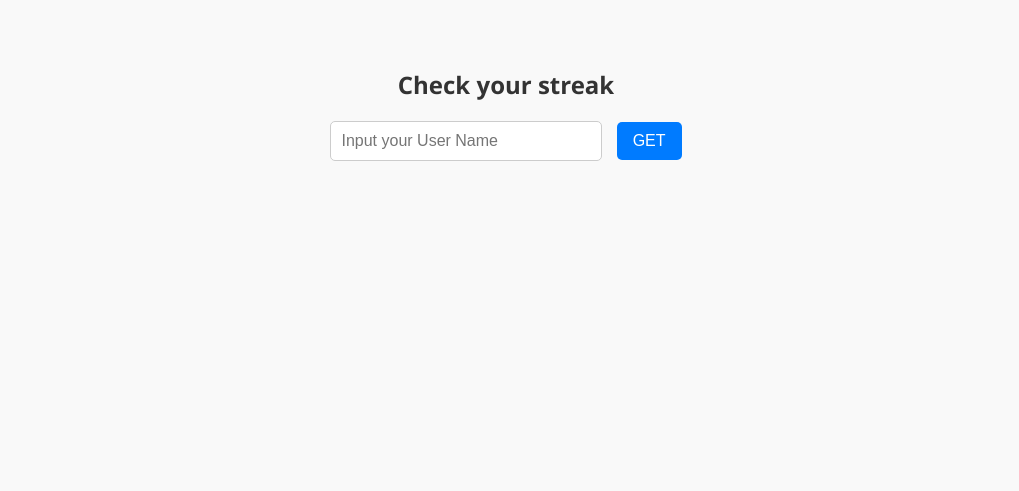
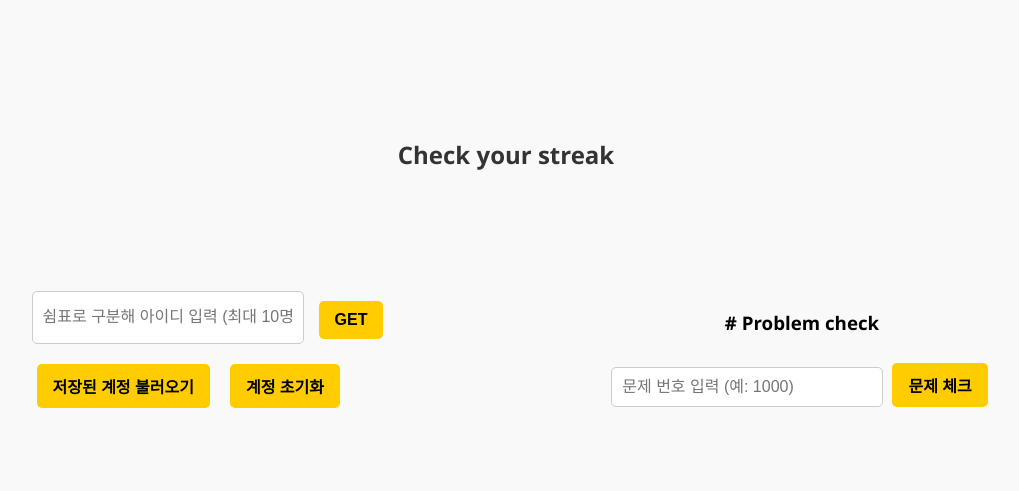
Before and after one commit to siris-Kang/Luxtrail-v1, a Python web app: template templates/index.html in a window 1280 px wide. Shown: the top 491 px of the page, without its empty margins (134-1153 px from the left). Run offline with Jinja, Linux system fonts and the light colour scheme; the template is opened without the code that fills it, so the values that code supplies are empty.

Commit message:
[Add] Problem check

```diff
--- a/static/script.js
+++ b/static/script.js
@@ -1,18 +1,122 @@
+// 자동 실행 제거
+window.onload = () => {
+    const saved = localStorage.getItem("usernames");
+    if (saved) {
+        document.querySelector(".usernameInput").value = saved;
+        // checkUsers(saved); 자동 실행 제거
+    }
+};
 
-async function checkUser() {
-    const username = document.querySelector(".usernameInput").value;
-    const resultDiv = document.querySelector(".result");
+function loadSaved() {
+    const saved = localStorage.getItem("usernames");
+    if (!saved) {
+        alert("저장된 계정이 없습니다!");
+        return;
+    }
+    document.querySelector(".usernameInput").value = saved;
+    checkUsers(saved);
+}
 
-    // fetch: JS(Front)에서 웹 API(Back)에 요청을 보내는 함수
-    const getResponse = await fetch(`http://localhost:8000/submissions/${username}`);
 
-    const data = await getResponse.json(); // JS 객체로 파싱
+// GET 버튼 누르면 저장도 같이
+async function checkUsers(inputText = null) {
+    const input = inputText || document.querySelector(".usernameInput").value;
+    const usernames = input.split(",").map(u => u.trim()).filter(u => u);
+    const container = document.querySelector(".result-container");
 
-    resultDiv.innerHTML = `
-    <p><strong>User:</strong> ${data.user}</p>
-    <img src="${data.profileImg}" width="100" alt="프로필"><br>
-    <p><strong>오늘 푼 문제 수:</strong> ${data.problems.length}개</p>
-    <p>${data.problems.length > 0 ? "오늘 문제 풀었어!" : "얼른 문제 푸세요!"}</p>
-    <p><strong>문제 목록:</strong> ${data.problems.join(", ")}</p>
-    `;
+    if (usernames.length === 0 || usernames.length > 10) {
+        alert("1명 이상, 최대 10명까지 입력해주세요!");
+        return;
+    }
+
+    // 저장
+    localStorage.setItem("usernames", input);
+
+    container.innerHTML = "";
+
+    for (const username of usernames) {
+        try {
+            const res = await fetch(`http://localhost:8000/submissions/${username}`);
+            const data = await res.json();
+
+            if (!data.profileImg) {
+                throw new Error(`유저 ${username}의 이미지가 없습니다.`);
+            }
+
+            const card = document.createElement("div");
+            card.className = "user-card";
+            card.innerHTML = `
+                <img src="${data.profileImg}" alt="프로필 이미지" />
+                <p><strong>${data.user}</strong></p>
+                <p>오늘 푼 문제 수: ${data.problems.length}개</p>
+                <p style="color: ${data.problems.length > 0 ? 'green' : 'red'};">
+                    ${data.problems.length > 0 ? "오늘 문제 풀었어!" : "얼른 문제 푸세요!"}
+                </p>
+                <p>${data.problems.join(", ")}</p>
+            `;
+            container.appendChild(card);
+        } catch (err) {
+            const errorCard = document.createElement("div");
+            errorCard.className = "user-card";
+            errorCard.innerHTML = `
+                <p><strong>${username}</strong></p>
+                <p style="color: red;">정보를 불러오지 못했어요.</p>
+            `;
+            container.appendChild(errorCard);
+        }
+    }
 }
+
+async function checkProblem() {
+    const problemId = document.querySelector(".problemInput").value.trim();
+    const saved = localStorage.getItem("usernames");
+    const resultDiv = document.querySelector(".problem-result");
+
+    if (!saved || !problemId) {
+        alert("계정과 문제 번호를 입력해주세요!");
+        return;
+    }
+
+    const users = saved;
+    resultDiv.innerHTML = "";
+
+    try {
+        const res = await fetch(`http://localhost:8000/problem_check/${problemId}?users=${users}`);
+        const data = await res.json();
+
+        // 제목 카드
+        const title = document.createElement("div");
+        title.innerHTML = `<h3>문제 ${data.problem}번</h3>`;
+        title.style.width = "100%";
+        title.style.textAlign = "center";
+        resultDiv.appendChild(title);
+
+        for (const item of data.results) {
+            const card = document.createElement("div");
+            card.className = "problem-card";
+            const emoji = item.solved ? "✅" : "❌";
+            const msg = item.solved ? "풀었음" : "안 풀었음";
+            const reaction = item.solved
+                ? `<p style="color: green;">멋져요!!</p>`
+                : `<p style="color: red;">얼른 문제 푸세요!</p>`;
+
+            card.innerHTML = `
+                <p><strong>${item.user}</strong></p>
+                <p style="font-size: 20px;">${emoji} ${msg}</p>
+                ${reaction}
+            `;
+            resultDiv.appendChild(card);
+        }
+
+
+    } catch (err) {
+        resultDiv.innerHTML = "<p style='color:red;'>오류 발생: " + err.message + "</p>";
+    }
+}
+
+
+function clearSaved() {
+    localStorage.removeItem("usernames");
+    document.querySelector(".usernameInput").value = "";
+    document.querySelector(".result-container").innerHTML = "";
+}
--- a/static/style.css
+++ b/static/style.css
@@ -5,10 +5,33 @@ body {
   background-color: #f9f9f9;
 }
 
+.page-wrapper {
+  max-width: 1300px;
+  margin: auto;
+  padding: 20px;
+}
+
 .page-title {
   font-size: 24px;
   margin-bottom: 20px;
   color: #333;
+
+  padding-top: 50px;
+  padding-bottom: 100px;
+}
+
+.page-info {
+  display: flex;
+  justify-content: space-between;
+  gap: 40px;
+  align-items: flex-start;
+}
+
+.left-column, .right-column {
+  display: flex;
+  flex-direction: column;
+  align-items: center;
+  flex: 1;
 }
 
 .usernameInput {
@@ -22,22 +45,54 @@ body {
 button {
   padding: 10px 16px;
   font-size: 16px;
-  margin-left: 10px;
+  margin: 5px;
   cursor: pointer;
-  background-color: #007bff;
-  color: white;
+  background-color: #ffcc00;  /* 진한 노란색 */
+  color: black;
   border: none;
+  border-radius: 5px;
+  font-weight: bold;
+}
+
+button:hover {
+  background-color: #e6b800;
+}
+
+.user-controls {
+  display: flex;
+  flex-direction: column;
+  align-items: flex-start;
+  gap: 10px; /* 간격 */
+}
+
+.user-input-box {
+  display: flex;
+  flex-wrap: wrap;
+  gap: 10px;
+}
+
+.user-past-info-box {
+  display: flex;
+  flex-direction: row;
+  gap: 10px;
+}
+
+.problem-check {
+  margin-bottom: 30px;
+}
+
+.problemInput {
+  padding: 10px;
+  font-size: 16px;
+  width: 250px;
+  border: 1px solid #ccc;
   border-radius: 5px;
 }
 
-button:hover {
-  background-color: #0056b3;
-}
-
-.result {
-  margin-top: 30px;
-  font-size: 16px;
-  color: #222;
+.user-controls button,
+.problem-check button {
+  margin-left: 5px;
+  margin-top: 10px;
 }
 
 .profile-img {
@@ -56,3 +111,50 @@ button:hover {
   font-weight: bold;
   color: green;
 }
+
+.user-card {
+  background-color: white;
+  border: 1px solid #ddd;
+  border-radius: 12px;
+  padding: 20px;
+  width: 200px;
+  box-shadow: 0 0 5px rgba(0, 0, 0, 0.1);
+  text-align: center;
+}
+
+.user-card img {
+  width: 80px;
+  height: 80px;
+  object-fit: cover;
+  border-radius: 50%;
+  margin-bottom: 10px;
+}
+
+.problem-card {
+  background-color: white;
+  border: 1px solid #ddd;
+  border-radius: 12px;
+  padding: 20px;
+  width: 200px;
+  box-shadow: 0 0 5px rgba(0, 0, 0, 0.1);
+  text-align: center;
+  font-size: 15px;
+  font-family: 'Segoe UI', sans-serif;
+}
+
+.problem-card img {
+  width: 80px;
+  height: 80px;
+  object-fit: cover;
+  border-radius: 50%;
+  margin-bottom: 10px;
+}
+
+.result-container,
+.problem-result {
+  margin-top: 30px;
+  display: flex;
+  flex-wrap: wrap;
+  justify-content: center;
+  gap: 20px;
+}
--- a/templates/index.html
+++ b/templates/index.html
@@ -7,12 +7,37 @@
   <link rel="stylesheet" href="../static/style.css">
 </head>
 <body>
-  <h2 class="page-title">Check your streak</h2>
+  <div class="page-wrapper">
+    <h2 class="page-title">Check your streak</h2>
 
-  <input type="text" class="usernameInput" placeholder="Input your User Name" />
-  <button onclick="checkUser()">GET</button>
+    <div class="page-info">
+      <!-- 왼쪽: 유저 입력 & 결과 -->
+      <div class="left-column">
+        <div class="user-controls">
+          <div class="user-input-box">
+            <input type="text" class="usernameInput" placeholder="쉼표로 구분해 아이디 입력 (최대 10명)" />
+            <button class="get-btn" onclick="checkUsers()">GET</button>
+          </div>
+          <div class="user-past-info-box">
+            <button class="load-btn" onclick="loadSaved()">저장된 계정 불러오기</button>
+            <button class="reset-btn" onclick="clearSaved()">계정 초기화</button>
+          </div>
+        </div>
+        <div class="result-container"></div>
+      </div>
 
-  <div class="result"></div>
+      <!-- 오른쪽: 문제 체크 & 결과 -->
+      <div class="right-column">
+        <div class="problem-check">
+          <h3># Problem check</h3>
+          <input type="text" class="problemInput" placeholder="문제 번호 입력 (예: 1000)" />
+          <button onclick="checkProblem()">문제 체크</button>
+        </div>
+        <div class="problem-result"></div>
+      </div>
+    </div>
+
+  </div>
 
   <script src="../static/script.js"></script>
 </body>
```
Also changed, not shown: main.py (+15 -1 lines).
